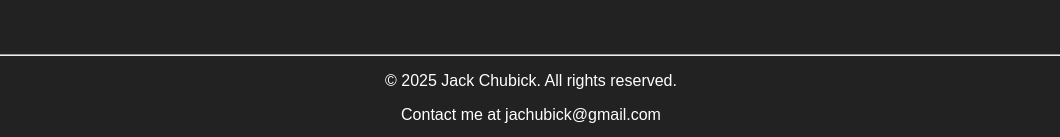
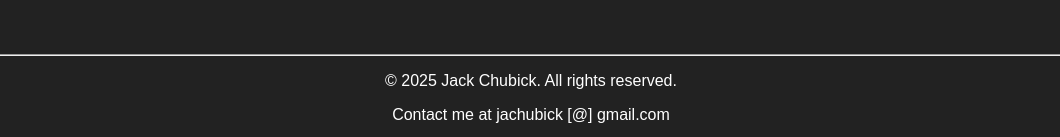
Before and after one commit to igobyjack/igoby-site, a Jekyll site: the page built from projects.md, in a window 1280 px wide and 900 px high, scrolled down 2179 px. Shown: the part 760-897 px from the top of the window, without its empty margins (109-1169 px from the left). Built offline with Jekyll 4.4.1, drawn with Linux system fonts in a browser that asks for light colours.

Commit message:
minor formatting

```diff
--- a/_layouts/default.html
+++ b/_layouts/default.html
@@ -18,7 +18,7 @@
   <footer class="footer">
     <hr>
     <p>&copy; 2025 Jack Chubick. All rights reserved.</p>
-    <p>Contact me at jachubick@gmail.com</p>
+    <p>Contact me at jachubick [@] gmail.com</p>
   </footer>
 
   <script>
--- a/_layouts/project.html
+++ b/_layouts/project.html
@@ -18,7 +18,7 @@
   <footer class="footer">
     <hr>
     <p>&copy; 2025 Jack Chubick. All rights reserved.</p>
-    <p>Contact me at jachubick@gmail.com</p>
+    <p>Contact me at jachubick [@] gmail.com</p>
   </footer>
 
   <script>
```
Also changed, not shown: projects.md (+1 -1 lines).
